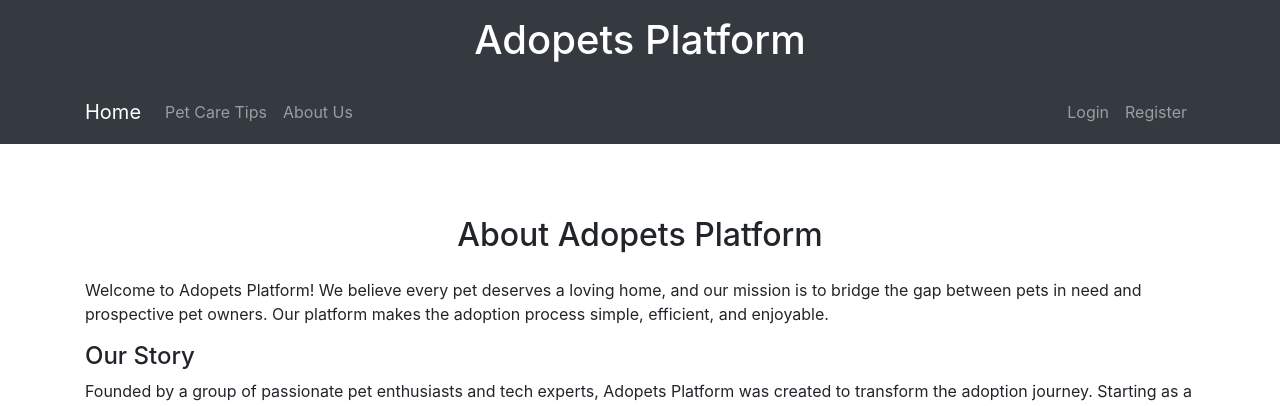
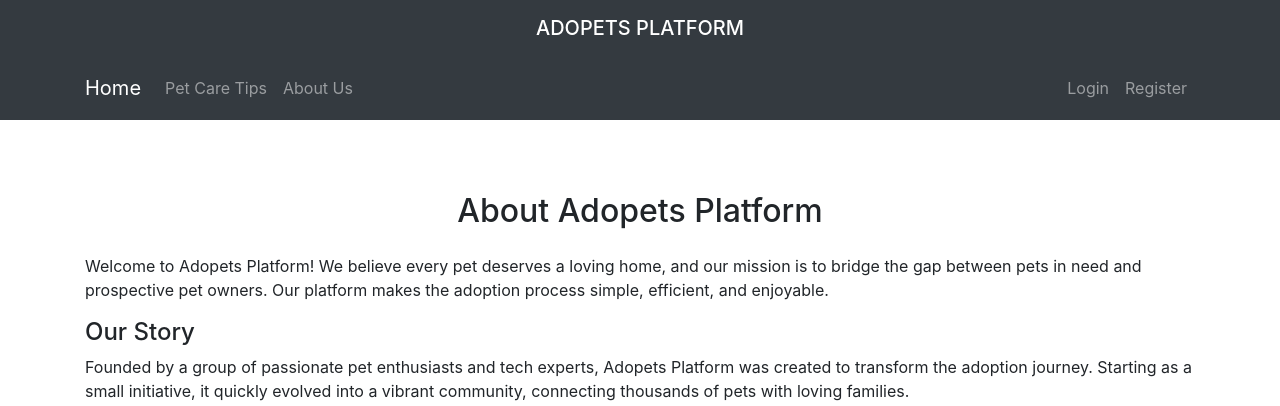
Before and after one commit to sahlaouiahmed/adopets_platform, a Django app: page /about/ in a window 1280 px wide. Shown: the top 406 px of the page. Run offline with Django 4.2, Linux system fonts and the light colour scheme; parts of the project's set-up code (start-up, migrations or seed data) failed here and were passed over; some libraries are stand-ins or nearby versions.

```diff
--- a/templates/base.html
+++ b/templates/base.html
@@ -16,7 +16,7 @@
     <div class="d-flex flex-column min-vh-100">
         <header class="bg-dark text-white text-center py-3">
             <div class="container">
-                <h1 class="mb-0">Adopets Platform</h1>
+                <h5 class="mb-0">ADOPETS PLATFORM</h5>
             </div>
         </header>
         <nav class="navbar navbar-expand-lg navbar-dark bg-dark py-1">
```
Also changed, not shown: static/css/styles.css (line endings or trailing spaces).
